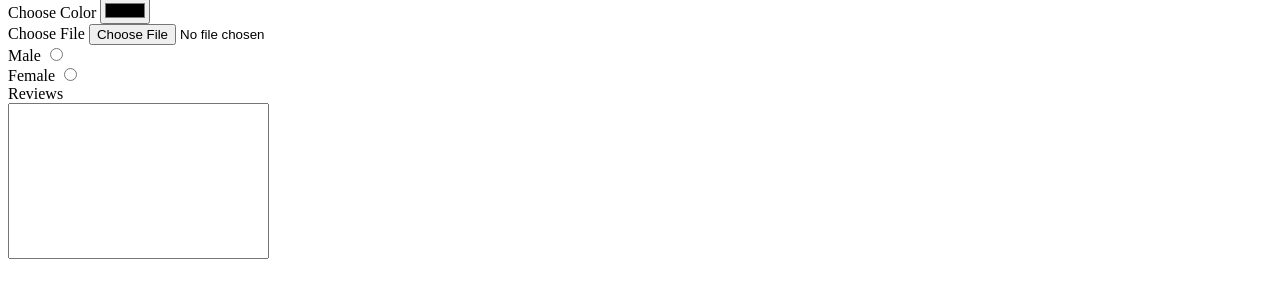
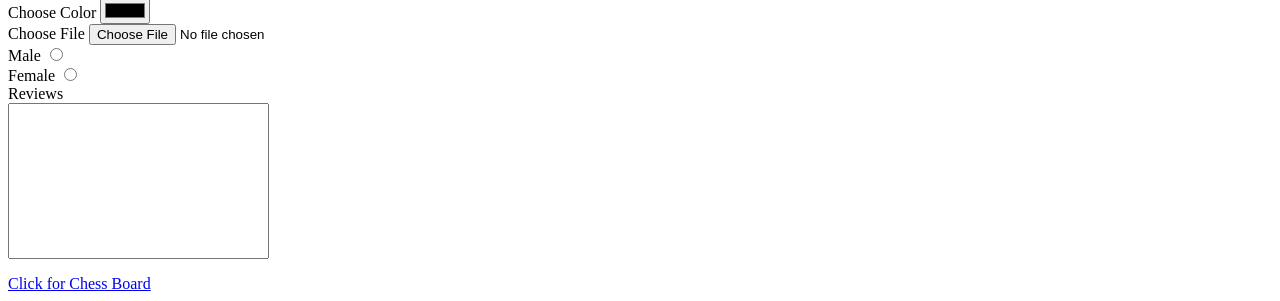
Before and after one commit to xkumailx/Assignment.github.io, a plain HTML site: page index.html in a window 1280 px wide. Shown: the part 1176-1477 px from the top of the page. Before the commit the page ends 1451 px from the top, so only its background shows below. Drawn offline with Linux system fonts and the light colour scheme.

Commit message:
Replace index.html with updated version

```diff
--- a/index.html
+++ b/index.html
@@ -87,7 +87,7 @@
 
 
 
-
+<a href="Assignment3.html">Click for Chess Board</a>
 
 
 
```
